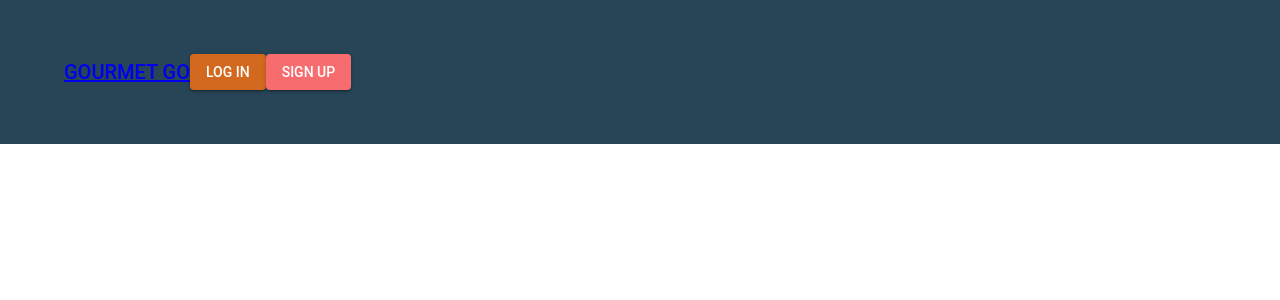
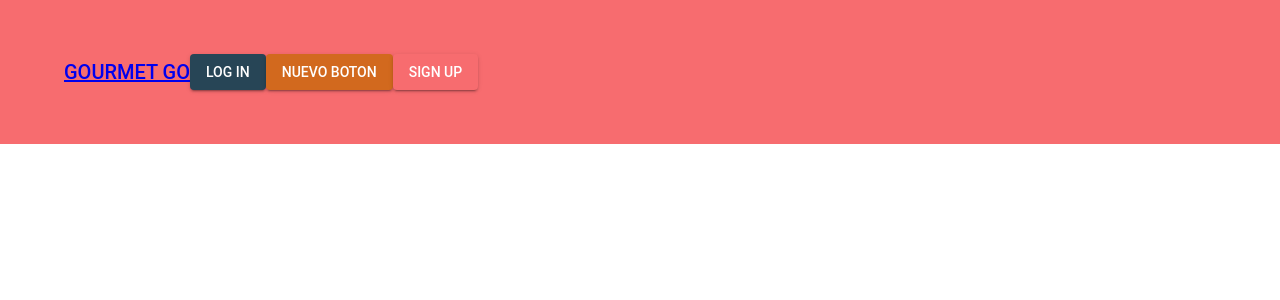
Before and after one commit to josedleonett/GourmetGo, a React (Vite) app in the folder FrontEnd/: page / in a window 1280 px wide. Shown: the top 300 px of the page. Built offline with nearby package versions, Linux system fonts and the light colour scheme.

Commit message:
Co-authored-by: OctavioB17 <OctavioB17@users.noreply.github.com>

```diff
--- a/FrontEnd/src/container/HeaderContainer.jsx
+++ b/FrontEnd/src/container/HeaderContainer.jsx
@@ -3,7 +3,9 @@ import HeaderDisplay from "../display/HeaderDisplay";
 
 const HeaderContainer = () => {
 
-  return <HeaderDisplay />;
+
+
+  return <HeaderDisplay  />;
 };
 
 export default HeaderContainer;
--- a/FrontEnd/src/display/HeaderDisplay.jsx
+++ b/FrontEnd/src/display/HeaderDisplay.jsx
@@ -8,19 +8,23 @@ import { Box } from "@mui/material";
 
 const HeaderDisplay = ({ props }) => {
   return (
-    <AppBar position="fixed" variant="dense">
+    <AppBar position="fixed" variant="dense" color="secondary">
       <Toolbar sx={{ margin: 5 }}>
         <Typography component="a" href="/" variant="h6">
           GOURMET GO
         </Typography>
-        <Button
-          variant="contained"
-          color="secondary"
-          sx={{ backgroundColor: "chocolate" }}
-        >
+        <Button variant="contained" color="primary">
           LOG IN
         </Button>
-
+        <Button
+          color="primary"
+          variant="contained"
+          sx={{
+            backgroundColor: "chocolate",
+          }}
+        >
+          nuevo boton
+        </Button>
         <Button variant="contained" color="secondary">
           SIGN UP
         </Button>
```
